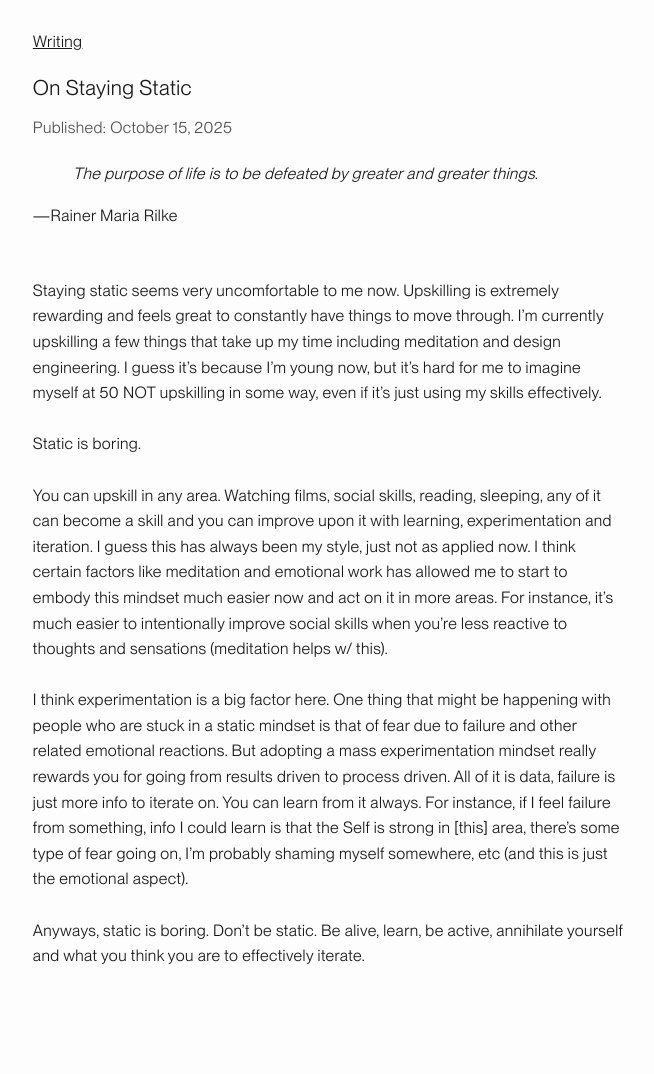
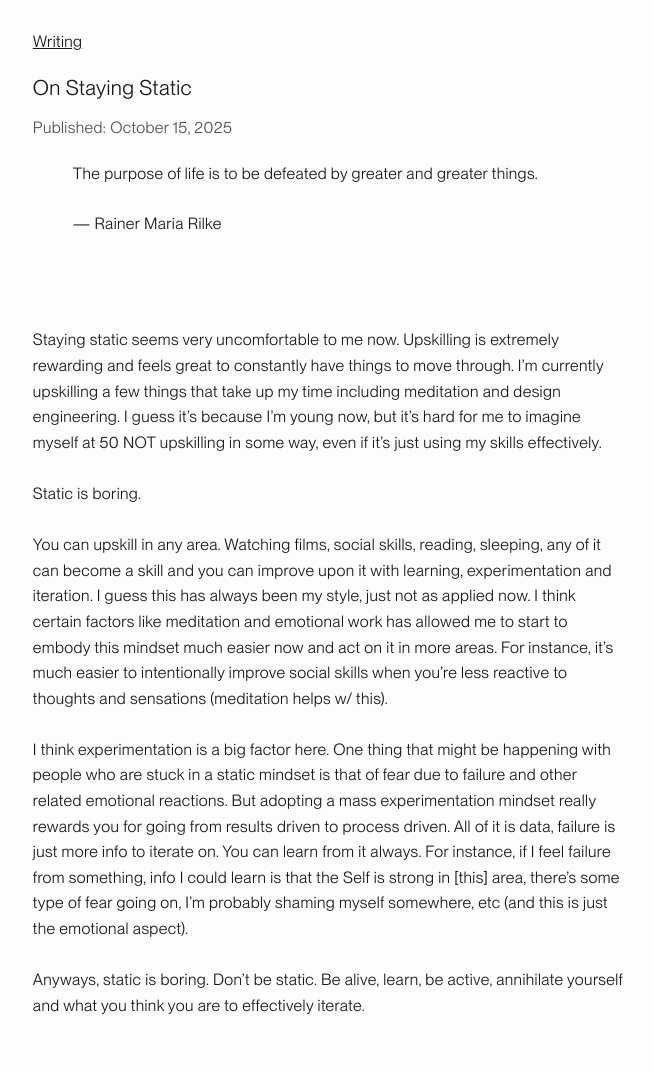
Before and after one commit to pxsswordprotected/personalsite, a Jekyll site: the page built from docs/_posts/2025-10-15-stayingstatic.md, in a window 1280 px wide. Shown: the whole page, without its empty margins (312-966 px from the left). Built offline with Jekyll 4.4.1, drawn with Linux system fonts in a browser that asks for light colours; before the commit the page ends 1025 px from its top, so only the background shows below that.

Commit message:
update with quotes

```diff
--- a/docs/_posts/2025-10-15-stayingstatic.md
+++ b/docs/_posts/2025-10-15-stayingstatic.md
@@ -2,8 +2,10 @@
 layout: post
 title:  "On Staying Static"
 ---
-<blockquote cite="https://quoteinvestigator.com/2018/02/20/greater/"><em>The purpose of life is to be defeated by greater and greater things.</em></blockquote>
-—Rainer Maria Rilke
+<blockquote cite="https://quoteinvestigator.com/2018/02/20/greater/">
+  <p>The purpose of life is to be defeated by greater and greater things.</p>
+  <footer>— Rainer Maria Rilke</footer>
+</blockquote>
 <br> <br>
 
 
```
